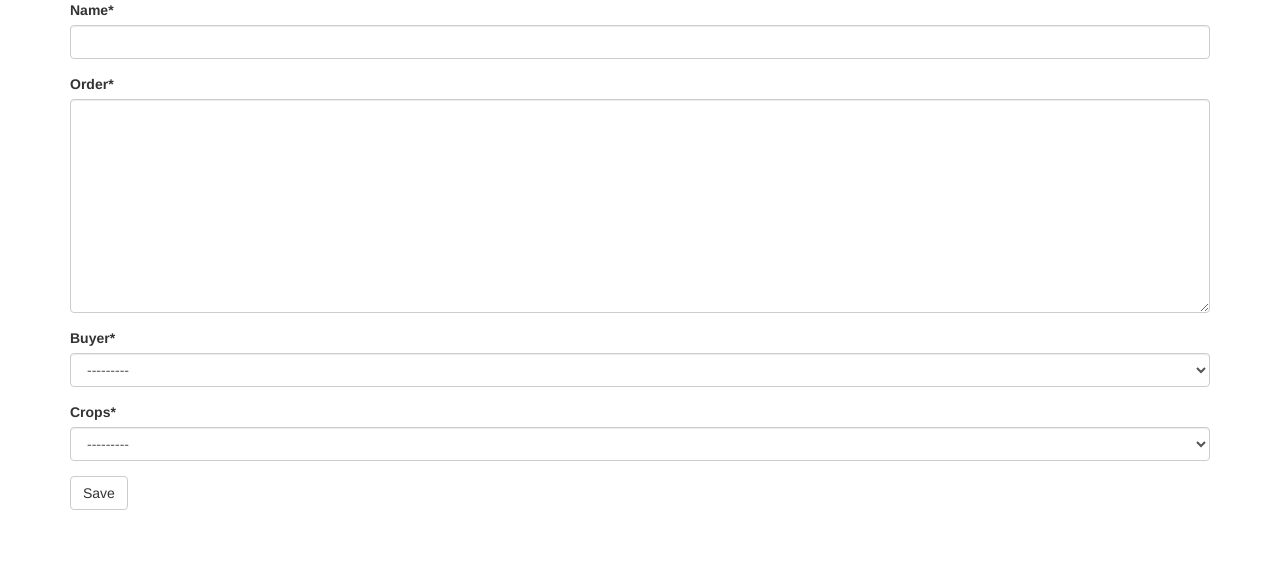
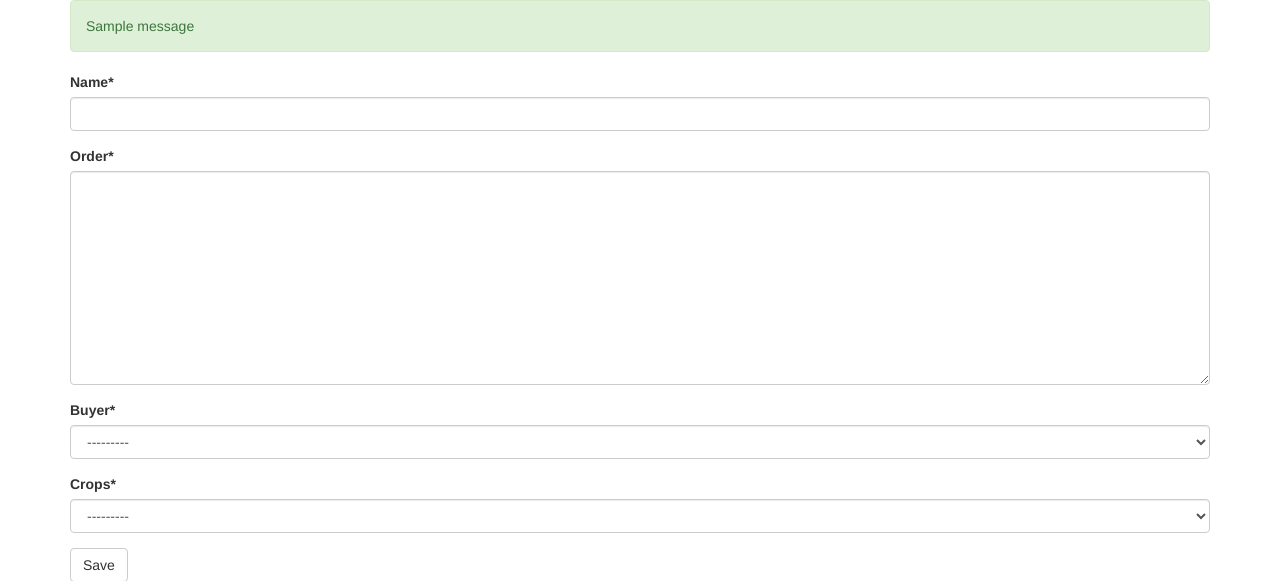
Before and after one commit to kevgathuku/keab, a Django app: page /order/new/ in a window 1280 px wide. Shown: the top 581 px of the page. Run offline with Django 3.2, Linux system fonts and the light colour scheme; tables that the repository leaves empty hold one stand-in row (values such as "Sample post"); one stand-in notice (Sample message) is shown; parts of the project's set-up code (start-up, migrations or seed data) failed here and were passed over; some libraries are stand-ins or nearby versions.

Commit message:
Add success message when order is created

```diff
--- a/orders/views.py
+++ b/orders/views.py
@@ -1,7 +1,19 @@
+from django.contrib import messages
+
+from django.http import HttpResponseRedirect
 from django.shortcuts import render
 from .forms import OrderForm
 
-# Create your views here.
+
 def order_new(request):
-    form = OrderForm()
-    return render(request, 'orders.html', {'form': form})
+    if request.method == 'POST':
+        form = OrderForm(request.POST)
+        if form.is_valid():
+            # Save the form data
+            form.save()
+            messages.add_message(request, messages.SUCCESS,
+                                 'Order Succesfully Saved')
+            return HttpResponseRedirect('/order/new')
+    else:
+        form = OrderForm()
+        return render(request, 'orders.html', {'form': form})
--- a/templates/orders.html
+++ b/templates/orders.html
@@ -11,6 +11,13 @@
 </head>
 <body>
 	<div class="container">
+        {% if messages %}
+            {% for message in messages %}
+                <div class="alert alert-{{ message.tags }}" role="alert">
+                {{ message }}
+            </div>
+            {% endfor %}
+        {% endif %}
         <form method="POST" class="post-form">{% csrf_token %}
         {{ form|crispy }}
         <button type="submit" class="save btn btn-default">Save</button>
```
